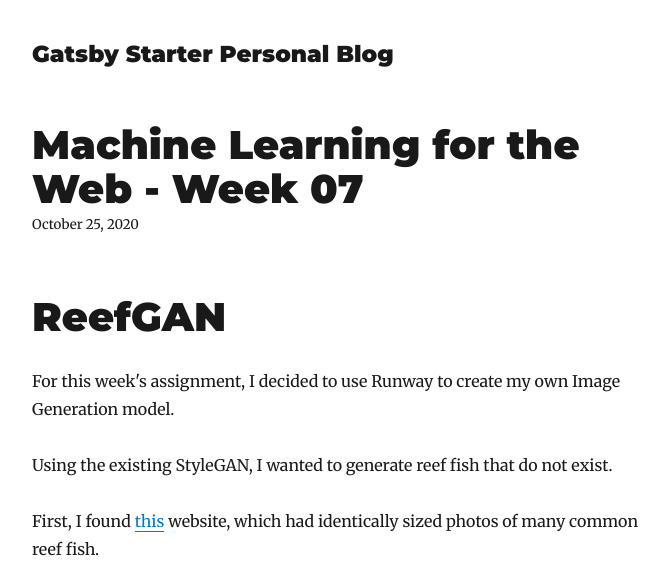
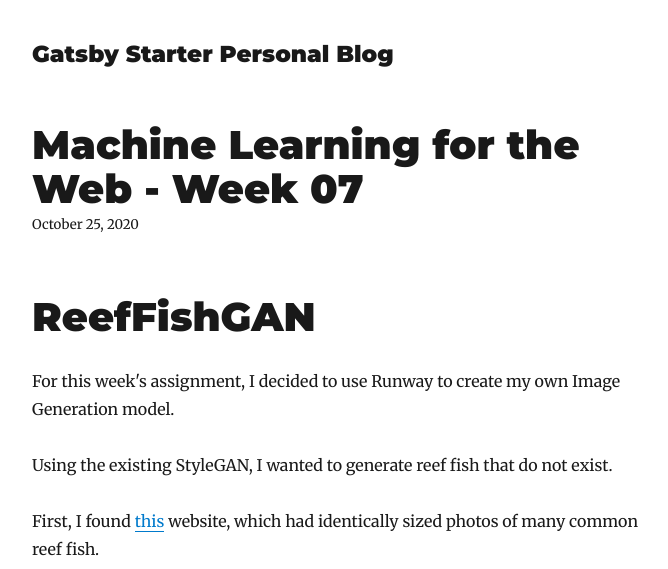
Before and after one commit to FlupC/personal-blog, a Gatsby site: page /blog/machine-learning-for-the-web-week-07/ in a window 1280 px wide. Shown: the top 569 px of the page, without its empty margins (293-961 px from the left). Built offline with nearby package versions, Linux system fonts and the light colour scheme; Gatsby itself is replaced by a stand-in of ours; some packages are replaced by stand-ins of ours.

Commit message:
Update Blog “machine-learning-for-the-web-week-07”

```diff
--- a/content/blog/machine-learning-for-the-web-week-07.md
+++ b/content/blog/machine-learning-for-the-web-week-07.md
@@ -4,7 +4,7 @@ date: 2020-10-25T18:31:46.689Z
 title: Machine Learning for the Web - Week 07
 description: HW7 for ml4w - Yining Shi, Fall 2020
 ---
-# ReefGAN
+# ReefFishGAN
 
 For this week's assignment, I decided to use Runway to create my own Image Generation model.
 
```
